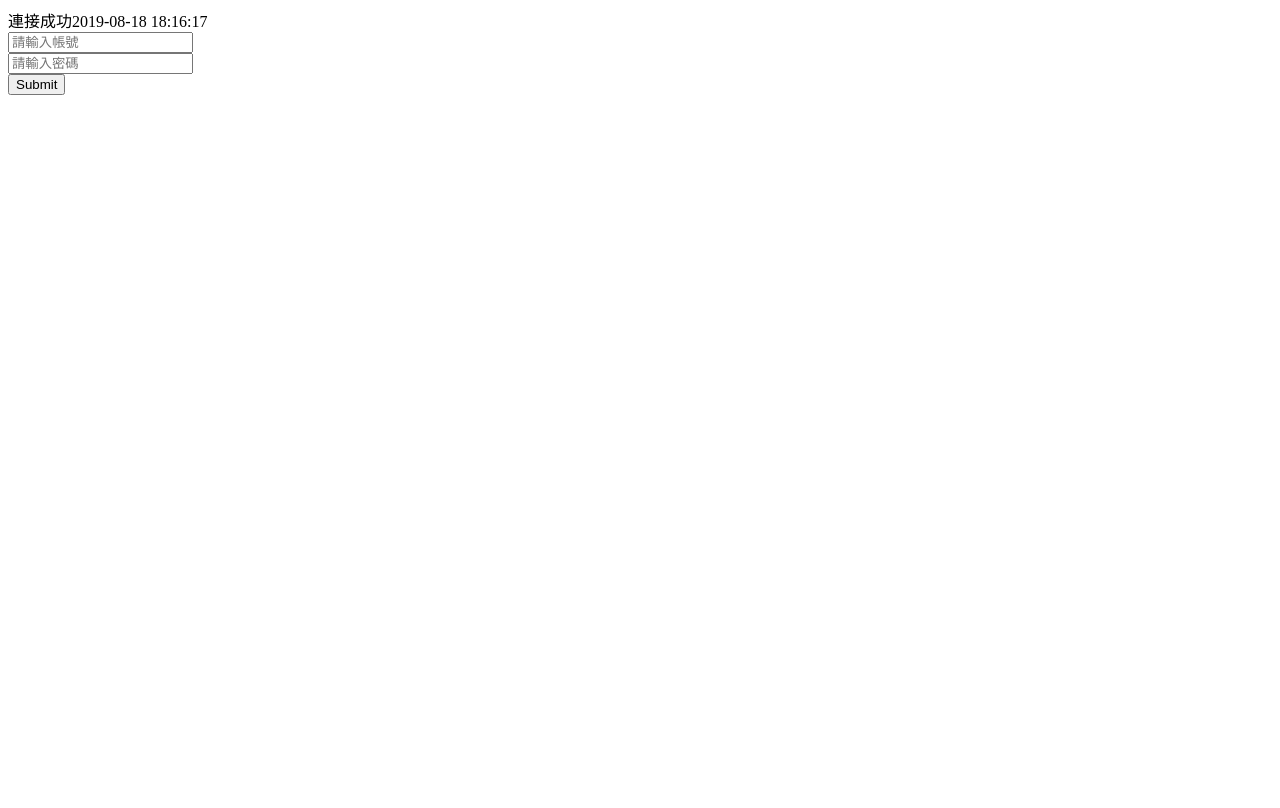
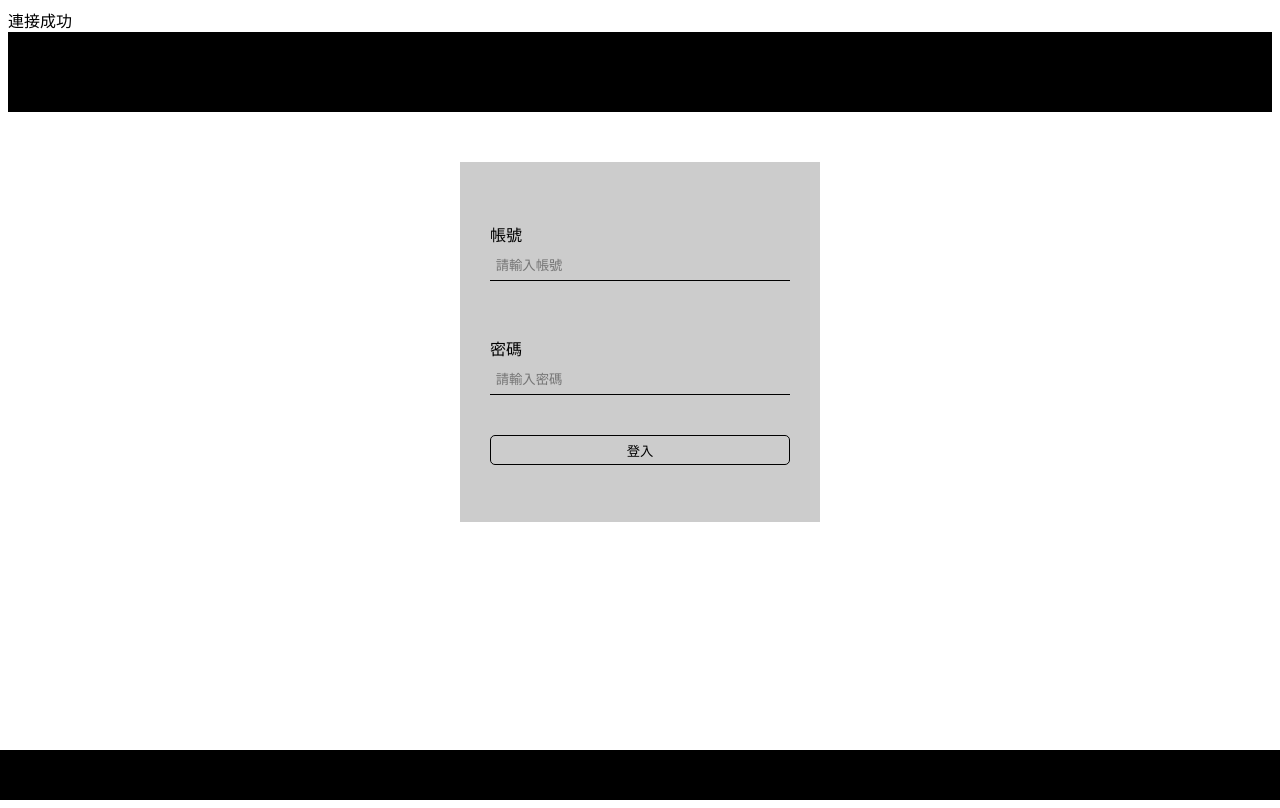
Before and after one commit to one0212/skiing, a PHP site: page /login.php in a window 1280 px wide. Before the commit the page ends 95 px from the top, so only its background shows below. Run offline with PHP 8.4, Linux system fonts and the light colour scheme.

Commit message:
form初步樣式

```diff
--- a/login.php
+++ b/login.php
@@ -3,7 +3,7 @@ include("config.php");
 session_start();
 // 因預設get方式獲取所以跑到表單的method才會執行以下判斷
 if (isset($_COOKIE['logined'])) {
-    echo "已登入";
+    // echo "已登入";
 } elseif (isset($_POST['account']) && isset($_POST['password'])){
         // 判斷表單內是否有account欄位
     $account = $_POST['account'];
@@ -18,7 +18,7 @@ if (isset($_COOKIE['logined'])) {
     if ($rowNum == 1) {
         setcookie('logined', 'true');
     } else {
-        echo "登入失敗";
+        // echo "登入失敗";
     }
     // if($_POST['account']=='one' and $_POST['password']=='1234');
     // // 找到帳號密碼相符合
@@ -28,11 +28,6 @@ if (isset($_COOKIE['logined'])) {
 
 }
 ?>
-<?php
-     $result = mysqli_query($db, "SELECT CURRENT_TIMESTAMP");
-     echo mysqli_fetch_assoc($result)["CURRENT_TIMESTAMP"]
-?>
-
 <!DOCTYPE html>
 <html lang="en">
 <head>
@@ -40,6 +35,65 @@ if (isset($_COOKIE['logined'])) {
     <meta name="viewport" content="width=device-width, initial-scale=1.0">
     <meta http-equiv="X-UA-Compatible" content="ie=edge">
     <title>Document</title>
+    <style>
+        html {
+           height:100%;
+        }
+        body {
+            min-height:100vh;
+        }
+        header {
+            height: 80px;
+            background:#000;
+        }
+        .container {
+            width:960px;
+            margin:0 auto;
+        }
+        form {
+            background:#ccc;
+            width:300px;
+            height:300px;
+            margin:50px auto;
+            padding:30px;
+
+        }
+        .b-block {
+            display:block;
+        }
+        label {
+            margin:10px 0;
+            padding:20px 0;
+        }
+        input {
+            /* text-align:center; */
+            width:300px;
+            height:30px;
+            outline:none;
+            background:none;
+            margin:5px 0;
+            border-width:0;
+            border-bottom:1px solid #000;
+        }
+        .submit {
+            /* margin-left:200px;
+            width:100px; */
+            border:1px solid #000;
+            border-radius:5px;
+            text-align:center;
+        }
+        footer {
+            height: 50px;
+            background:#000;
+            position:fixed;
+            bottom:0;
+            left:0;
+            width: 100%;
+
+        }
+
+
+    </style>
 </head>
 <body>
 <?php if (isset($_SESSION['user'])): ?>
@@ -47,13 +101,20 @@ if (isset($_COOKIE['logined'])) {
     <p><a href="0816_07_logout.php">登出</a></p>
 
 <?php else: ?>
-<!-- 如果帳密不符合則繼續停留在表單上 -->
-    <form action="" method="post">
-    <!-- 傳表單給自己所以不用action -->
-        <input type="text" name="account" placeholder="請輸入帳號"><br>
-        <input type="password" name="password" placeholder="請輸入密碼"><br>
-        <input type="submit">
-    </form>
+<!-- <div class="wrapper"> -->
+    <header></header>
+        <div class="container">
+        <!-- 如果帳密不符合則繼續停留在表單上 -->
+            <form action="" method="post">
+            <!-- 傳表單給自己所以不用action -->
+                <label for="" class="b-block">帳號<input class="b-block" type="text" name="account" placeholder=" 請輸入帳號" ></label>
+                <label for="" class="b-block">密碼<input class="b-block" type="password" name="password" placeholder=" 請輸入密碼"></label>
+                <input class="submit" type="text" value="登入">
+            </form>
+        </div>
+    <footer></footer>
+<!-- </div> -->
 <?php endif; ?>
+
 </body>
 </html>
```
